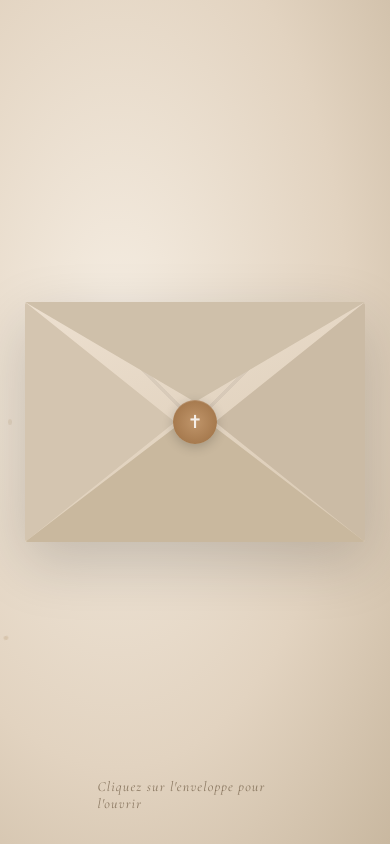
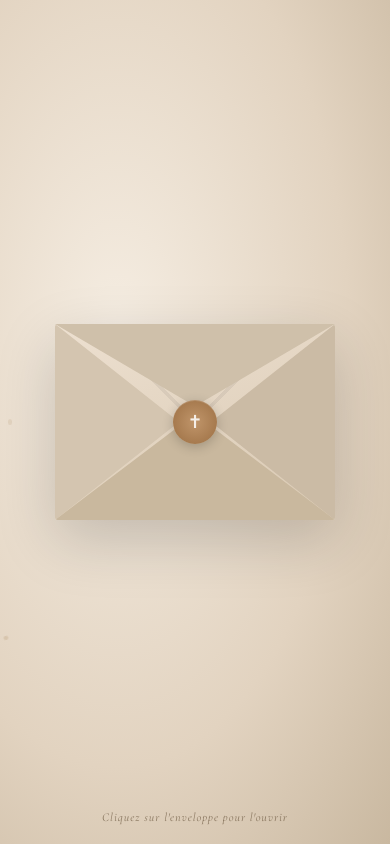
Before and after one commit to bastabax/Faire-part-bapteme, a plain HTML site: page index.html in a window 390 px wide. Drawn offline with nearby package versions, Linux system fonts and the light colour scheme.

Commit message:
Update index.html

```diff
--- a/index.html
+++ b/index.html
@@ -225,6 +225,22 @@
     }
     .open .flip-hint { opacity: 1; }
     .open .flip-hint.hidden { opacity: 0; }
+
+    /* ===================== MOBILE ===================== */
+    @media (max-width: 600px) {
+      .hint, .flip-hint { font-size: 12px; bottom: 20px; }
+
+      /* Enveloppe réduite */
+      .envelope-wrap { width: 280px; height: 196px; }
+      .env-flap-bottom {
+        border-left-width: 140px;
+        border-right-width: 140px;
+        border-bottom-width: 106px;
+      }
+      .env-flap-left  { border-top-width: 98px; border-bottom-width: 98px; border-left-width: 124px; }
+      .env-flap-right { border-top-width: 98px; border-bottom-width: 98px; border-right-width: 124px; }
+      .env-flap-top svg { width: 100%; }
+    }
   </style>
 </head>
 <body>
@@ -292,6 +308,46 @@
   const clickHint = document.getElementById('clickHint');
   const flipHint  = document.getElementById('flipHint');
 
+  // Dimensions adaptées selon la taille d'écran
+  function getDimensions() {
+    const vw = window.innerWidth;
+    const vh = window.innerHeight;
+    const isMobile = vw <= 600;
+
+    if (isMobile) {
+      // Recto portrait : 88% de la largeur, max 340px, ratio A5
+      const rectoW = Math.min(Math.round(vw * 0.88), 340);
+      const rectoH = Math.round(rectoW * 1.414);
+      // Verso paysage : limité à 92% de la largeur et 60% de la hauteur
+      const versoW = Math.min(Math.round(vw * 0.92), 500);
+      const versoH = Math.round(versoW * 0.667);
+      return {
+        RECTO: { w: rectoW + 'px', h: rectoH + 'px' },
+        VERSO:  { w: versoW + 'px', h: versoH + 'px' }
+      };
+    } else {
+      // Desktop : dimensions fixes généreuses
+      return {
+        RECTO: { w: '420px', h: '570px' },
+        VERSO:  { w: '760px', h: '530px' }
+      };
+    }
+  }
+
+  let dims = getDimensions();
+  // Appliquer les dimensions recto dès le départ
+  cardSizer.style.width  = dims.RECTO.w;
+  cardSizer.style.height = dims.RECTO.h;
+
+  // Recalculer si on tourne l'écran
+  window.addEventListener('resize', () => {
+    if (!opened) {
+      dims = getDimensions();
+      cardSizer.style.width  = dims.RECTO.w;
+      cardSizer.style.height = dims.RECTO.h;
+    }
+  });
+
   // Dimensions recto (portrait) et verso (paysage)
   const RECTO = { w: '420px', h: '570px' };
   const VERSO  = { w: '760px', h: '530px' };
@@ -320,7 +376,8 @@
 
     // À mi-chemin (450ms = moitié de 900ms), la carte est de profil → changer les dimensions
     setTimeout(() => {
-      const target = goingToVerso ? VERSO : RECTO;
+      dims = getDimensions();
+      const target = goingToVerso ? dims.VERSO : dims.RECTO;
       cardSizer.style.width  = target.w;
       cardSizer.style.height = target.h;
     }, 450);
```
